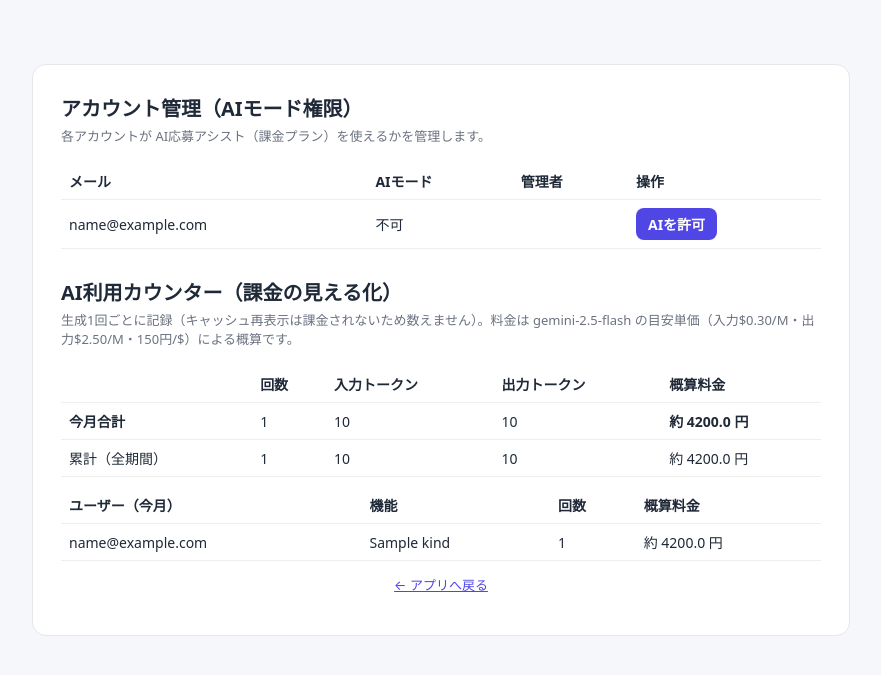
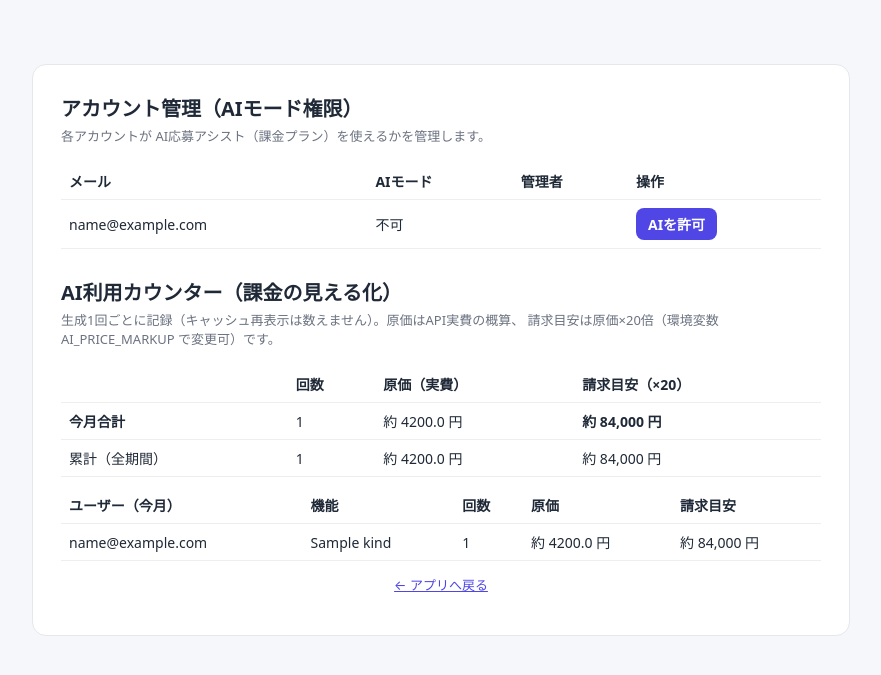
Before and after one commit to infodilunova-cpu/njss-dilunova, a Flask app: template templates/auth/admin_users.html in a window 1280 px wide. Shown: the top 675 px of the page, without its empty margins (199-1080 px from the left). Run offline with Flask 3, Linux system fonts and the light colour scheme; data comes from the database, SQL or seed files in the repository; the template is opened without the code that fills it: most values are stand-ins (such as "Sample title", 1, 10 or a date in 2020); some libraries are stand-ins or nearby versions.

Commit message:
feat: 過去落札履歴を主役に（5年分・全件保持）＋料金表示の商用化
- 調達ポータル落札実績を直近2年→5年に拡大（2022〜全年度の存在を実測確認。
  年度欠損はスキップして続行）
- 「その他」カテゴリも保持する仕様に変更（毎年同名で出る汎用物品購入こそ
  「前回いくらで誰が落札したか」照合の主対象。一覧ノイズにはならない）
- 案件詳細: 入札額の目安を「この案件の過去の落札実績（同名・類似）」最優先の
  表示に変更。中央値などの相場統計は折りたたみの参考情報に格下げ。
  見つからない場合は理由（新規案件/自治体発注）つきで明示
- 料金表示: モデル名を非表示に。ユーザー向けは原価×AI_PRICE_MARKUP(既定20倍)の
  「AI利用料の目安」、管理者画面は原価と請求目安を併記
- test_awards.py を全件保持仕様に更新

```diff
--- a/auth.py
+++ b/auth.py
@@ -477,13 +477,18 @@ def settings():
                 flash("パスワードを変更しました。" if done else msg,
                       "ok" if done else "error")
         return redirect(url_for("auth.settings"))
-    # AI利用カウンター（今月・自分の分。gemini-2.5-flash単価×150円/$の概算）
+    # AI利用カウンター（今月・自分の分）。ユーザーに見せる金額は原価ではなく
+    # 「原価×AI_PRICE_MARKUP（既定20倍）」の利用料。モデル名などのAI内部情報は出さない。
     usage = None
     if u and _pg():
         import supa
         usage = supa.usage_for(u.get("email", ""))
-        usage["cost_yen"] = round(
-            (usage["tokens_in"] / 1e6 * 0.30 + usage["tokens_out"] / 1e6 * 2.50) * 150, 1)
+        cost = (usage["tokens_in"] / 1e6 * 0.30 + usage["tokens_out"] / 1e6 * 2.50) * 150
+        try:
+            markup = float(os.environ.get("AI_PRICE_MARKUP", "20") or 20)
+        except ValueError:
+            markup = 20.0
+        usage["price_yen"] = int(round(cost * markup))
     return render_template("auth/settings.html", provider=provider, usage=usage)
 
 
@@ -503,8 +508,13 @@ def admin_users():
         return redirect(url_for("auth.admin_users"))
     if _pg():
         import supa
+        usage = supa.usage_summary()
+        try:
+            usage["markup"] = float(os.environ.get("AI_PRICE_MARKUP", "20") or 20)
+        except ValueError:
+            usage["markup"] = 20.0
         return render_template("auth/admin_users.html", users=supa.list_users(),
-                               usage=supa.usage_summary())
+                               usage=usage)
     return render_template("auth/admin_users.html", users=list_users(), usage=None)
 
 
--- a/templates/auth/admin_users.html
+++ b/templates/auth/admin_users.html
@@ -24,28 +24,32 @@
   </tbody></table>
 
   {% if usage %}
+  {% set markup = usage.markup or 20 %}
+  {# 原価(円)を出すマクロ相当の式。表示は「原価」と「請求目安(×倍率)」の2本立て #}
   <h1 style="margin-top:28px">AI利用カウンター（課金の見える化）</h1>
-  <p class="sub">生成1回ごとに記録（キャッシュ再表示は課金されないため数えません）。料金は
-    gemini-2.5-flash の目安単価（入力$0.30/M・出力$2.50/M・150円/$）による概算です。</p>
-  <table><thead><tr><th></th><th>回数</th><th>入力トークン</th><th>出力トークン</th><th>概算料金</th></tr></thead><tbody>
+  <p class="sub">生成1回ごとに記録（キャッシュ再表示は数えません）。原価はAPI実費の概算、
+    請求目安は原価×{{ '%g' % markup }}倍（環境変数 AI_PRICE_MARKUP で変更可）です。</p>
+  <table><thead><tr><th></th><th>回数</th><th>原価（実費）</th><th>請求目安（×{{ '%g' % markup }}）</th></tr></thead><tbody>
+    {% set mc = (usage.month_total.tokens_in / 1000000 * 0.30 + usage.month_total.tokens_out / 1000000 * 2.50) * 150 %}
+    {% set ac = (usage.all_total.tokens_in / 1000000 * 0.30 + usage.all_total.tokens_out / 1000000 * 2.50) * 150 %}
     <tr><td><strong>今月合計</strong></td>
         <td>{{ usage.month_total.count }}</td>
-        <td>{{ '{:,}'.format(usage.month_total.tokens_in) }}</td>
-        <td>{{ '{:,}'.format(usage.month_total.tokens_out) }}</td>
-        <td><strong>約 {{ '%.1f' % ((usage.month_total.tokens_in / 1000000 * 0.30 + usage.month_total.tokens_out / 1000000 * 2.50) * 150) }} 円</strong></td></tr>
+        <td>約 {{ '%.1f' % mc }} 円</td>
+        <td><strong>約 {{ '{:,}'.format((mc * markup) | round | int) }} 円</strong></td></tr>
     <tr><td>累計（全期間）</td>
         <td>{{ usage.all_total.count }}</td>
-        <td>{{ '{:,}'.format(usage.all_total.tokens_in) }}</td>
-        <td>{{ '{:,}'.format(usage.all_total.tokens_out) }}</td>
-        <td>約 {{ '%.1f' % ((usage.all_total.tokens_in / 1000000 * 0.30 + usage.all_total.tokens_out / 1000000 * 2.50) * 150) }} 円</td></tr>
+        <td>約 {{ '%.1f' % ac }} 円</td>
+        <td>約 {{ '{:,}'.format((ac * markup) | round | int) }} 円</td></tr>
   </tbody></table>
   {% if usage.month_by_user %}
-  <table style="margin-top:10px"><thead><tr><th>ユーザー（今月）</th><th>機能</th><th>回数</th><th>概算料金</th></tr></thead><tbody>
+  <table style="margin-top:10px"><thead><tr><th>ユーザー（今月）</th><th>機能</th><th>回数</th><th>原価</th><th>請求目安</th></tr></thead><tbody>
     {% for r in usage.month_by_user %}
+    {% set rc = (r.tokens_in / 1000000 * 0.30 + r.tokens_out / 1000000 * 2.50) * 150 %}
     <tr><td>{{ r.email or '（未ログイン）' }}</td>
         <td>{{ {'assist': 'AI判定', 'plan': '準備プラン', 'doc': '書類下書き'}.get(r.kind, r.kind) }}</td>
         <td>{{ r.count }}</td>
-        <td>約 {{ '%.1f' % ((r.tokens_in / 1000000 * 0.30 + r.tokens_out / 1000000 * 2.50) * 150) }} 円</td></tr>
+        <td>約 {{ '%.1f' % rc }} 円</td>
+        <td>約 {{ '{:,}'.format((rc * markup) | round | int) }} 円</td></tr>
     {% endfor %}
   </tbody></table>
   {% endif %}
--- a/update.py
+++ b/update.py
@@ -139,8 +139,10 @@ def run(reset: bool = False, koukai_instances: list[str] | None = None,
         try:
             import awards_scraper
             if full:
-                n_aw = awards_scraper.load(years=2)
-                print(f"[調達ポータル落札実績] {n_aw} 件（直近2年・電気工事系）")
+                # 5年分（ポータルに存在する全年度）＝「この案件は過去いくらで
+                # 誰が落札したか」の照合ヒット率を最大化する
+                n_aw = awards_scraper.load(years=5)
+                print(f"[調達ポータル落札実績] {n_aw} 件（直近5年）")
             else:
                 n_aw = awards_scraper.load_diff(days=7)
                 print(f"[調達ポータル落札実績] {n_aw} 件（直近差分・電気工事系）")
```
Also changed, not shown: awards_scraper.py (+14 -8 lines), templates/auth/settings.html (+3 -4 lines), templates/case_detail.html (+21 -5 lines), test_awards.py (+13 -6 lines).
